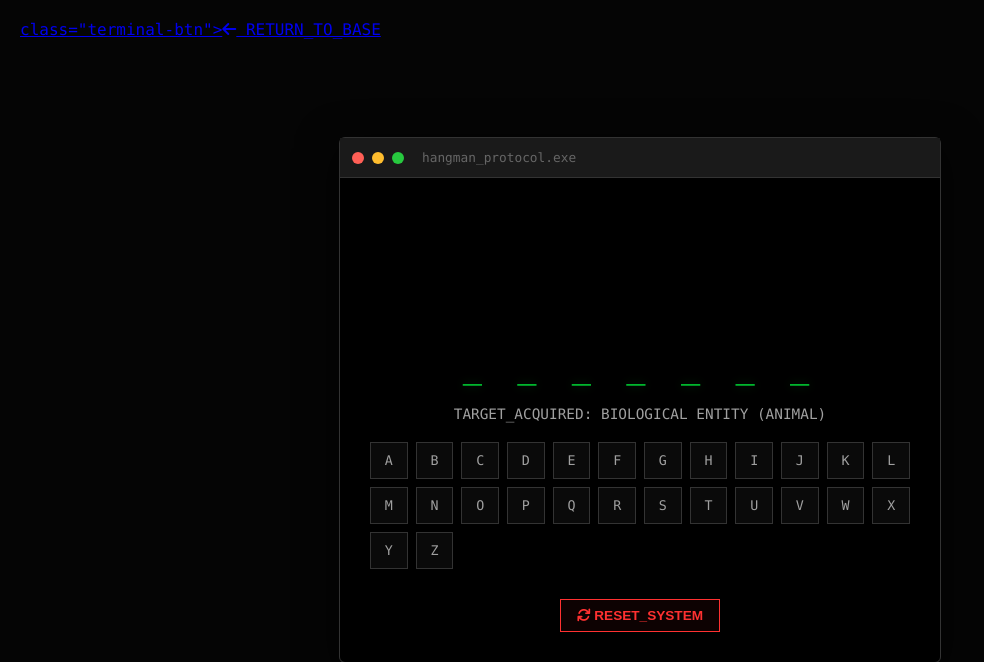
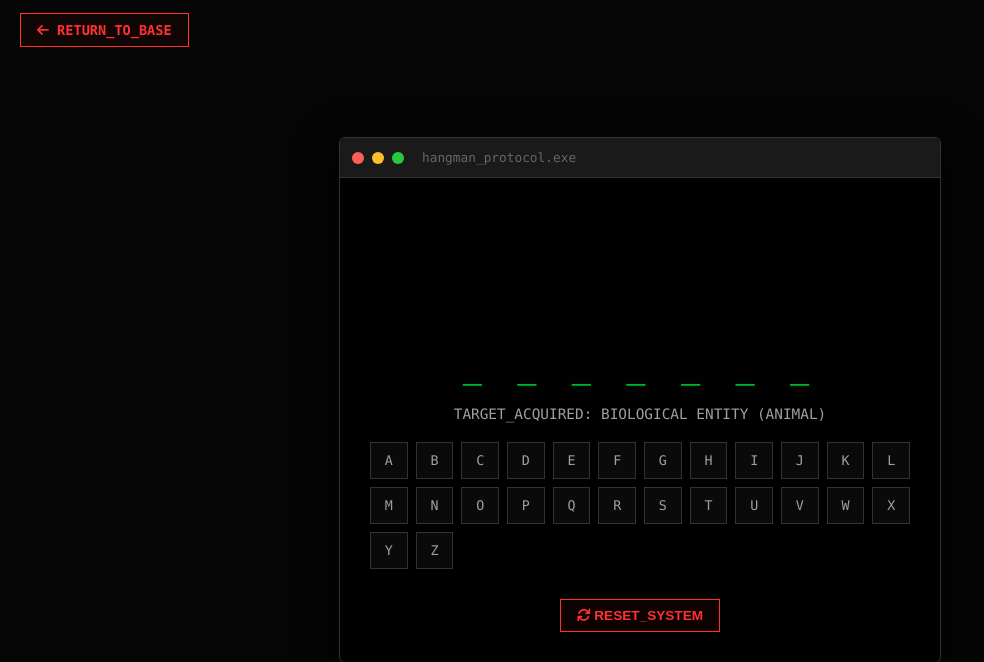
Before and after one commit to nakaokayumi/secure-identity-portal, a Flask app: page /game in a window 1280 px wide. Shown: the top 662 px of the page, without its empty margins (0-984 px from the left). Run offline with Flask 3, Linux system fonts and the light colour scheme; the visitor is signed in with stand-in values (Sample User, id 1); some libraries are stand-ins or nearby versions.

Commit message:
Update game.html

```diff
--- a/templates/game.html
+++ b/templates/game.html
@@ -142,7 +142,7 @@
 <body>
 
     <div class="nav-back">
-        <a href="{{ url_for('dashboard') }}"> class="terminal-btn"><i class="fas fa-arrow-left"></i> RETURN_TO_BASE</a>
+        <a href="{{ url_for('dashboard') }}" class="terminal-btn"><i class="fas fa-arrow-left"></i> RETURN_TO_BASE</a>
     </div>
 
     <div class="terminal-window">
```
